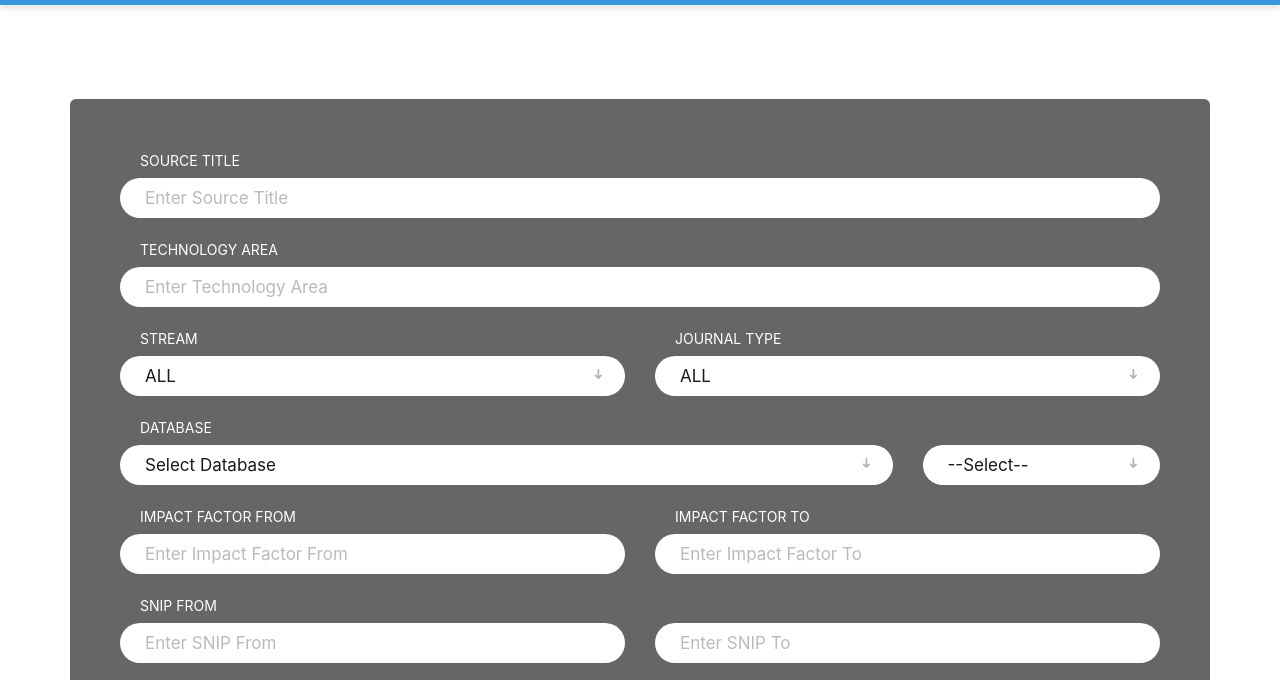
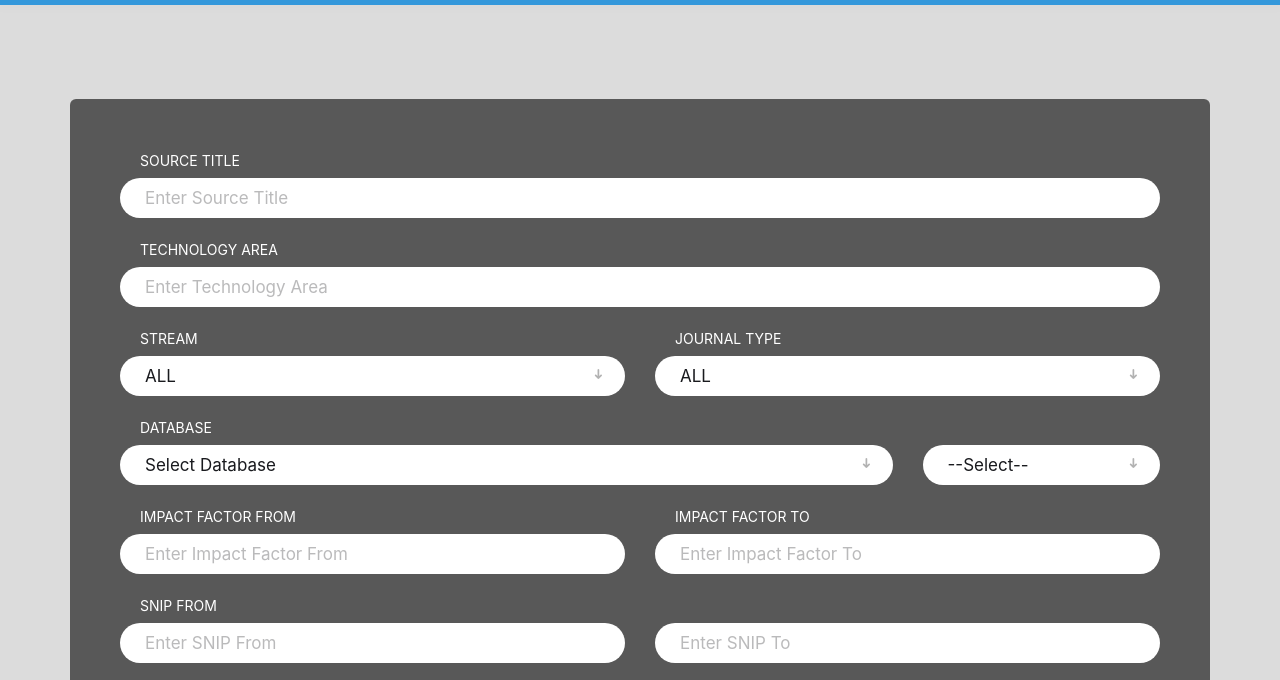
Before and after one commit to Hemanthreddy747/search-journals, a plain HTML site: page index.html in a window 1280 px wide. Shown: the part 75-755 px from the top of the page. Drawn offline with nearby package versions, Linux system fonts and the light colour scheme.

Commit message:
Update style.css

```diff
--- a/css/style.css
+++ b/css/style.css
@@ -3,8 +3,8 @@
 /* --------local css---------- */
 
 /* --------navbar start------- */
-body{
-   background-color: rgba(220, 220, 220, 0.9);
+.section, body{
+   background-color: rgba(220, 220, 220, 0.9) !important;
 }
 .navbar {
   background-color: #3498db;
```
